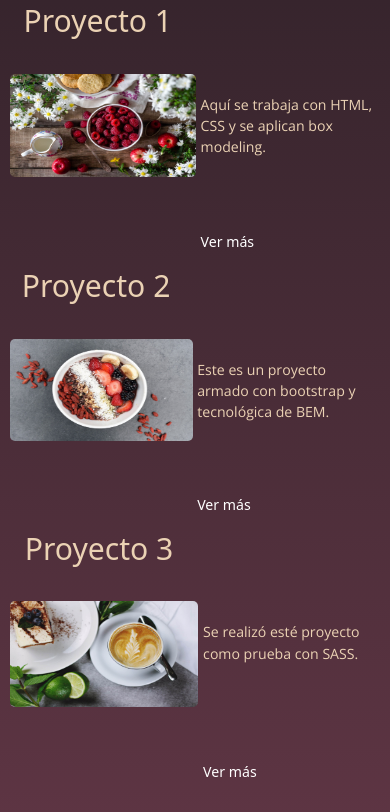
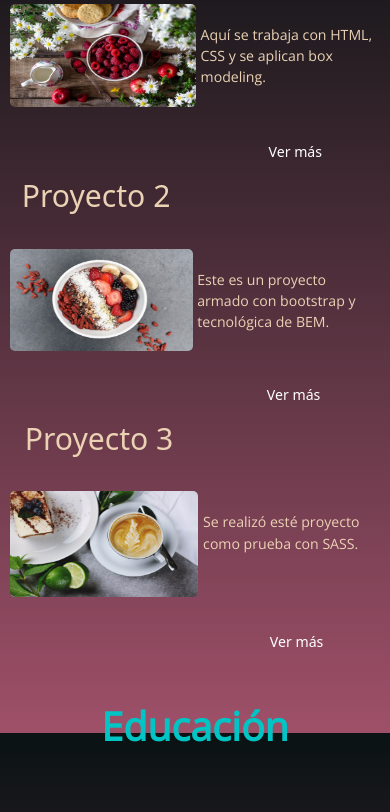
Before and after one commit to MajoCabre/proyecto_coderhouse, a website: page index.html in a window 390 px wide. Shown: the part 955-1767 px from the top of the page. Drawn offline with nearby package versions, Linux system fonts and the light colour scheme.

Commit message:
Resolucion de las media queries y el body.

```diff
--- a/SCSS/estilos.scss
+++ b/SCSS/estilos.scss
@@ -5,11 +5,17 @@
     height: $height;
 }
 
+html {
+    height: 100%;
+  }
+
 body {
     background: linear-gradient(#0a1213, #9f5069);
     background-repeat: no-repeat;
+    background-attachment: fixed;
     margin: 0px;
     padding: 0px;
+    min-height: 100%;
 }
 
 .cabecera {
@@ -596,7 +602,7 @@ table {
     }
 
     .footer {
-        margin-top: 160px;
+        // margin-top: 160px;
 
         h5 {
             font-size: $tamanio-fuente/102;
@@ -608,9 +614,9 @@ table {
 }
 
 @media only screen and (max-width: 600px) {
-    body {
-        background-color: rgb(145, 138, 138);
-    }
+    // body {
+    //     background-color: rgb(145, 138, 138);
+    // }
     .cabecera {
         nav {
             margin-left: 50px;
@@ -755,7 +761,7 @@ table {
     }
 
     .footer {
-        margin-top: 50px;
+        // margin-top: 50px;
 
         h5 {
             font-size: $tamanio-fuente/171;
@@ -930,7 +936,7 @@ table {
         margin-bottom: 15px;
     }
     .footer {
-        margin-top: 50px;
+        // margin-top: 50px;
 
         &--contacto {
             font-size: $tamanio-fuente/171;
@@ -944,6 +950,9 @@ table {
 
 @media only screen and (min-width: 320px) and (max-width: 479px) {
     .cabecera {
+        nav {
+            margin-left: 15px;
+        }
         a {
             font-size: 10px;
         }
@@ -960,6 +969,7 @@ table {
 
     #titulo-principal {
         font-size: $tamanio-fuente/50;
+        margin-top: 30px;
     }
 
     .subtitulo {
@@ -1016,9 +1026,14 @@ table {
         margin-top: 30px;
     }
 
+    .ver-mas {
+        display: flex;
+        justify-content: center;
+    }
+
     .ver-mas a {
         font-size: $tamanio-fuente/181;
-        margin-top: 30px;
+        margin-top: 10px;
     }
 
     .carousel-inner {
@@ -1048,6 +1063,8 @@ table {
 
     .educacion__subtitulo {
         font-size: $tamanio-fuente/65;
+        margin-bottom: 50px;
+        margin-top: 40px;
     }
     table {
         border-spacing: 15px;
@@ -1105,7 +1122,7 @@ table {
         margin-top: 5px;
     }
     footer {
-        margin-top: 75px !important;
+        // margin-top: 75px !important;
         padding: 0 !important;
 
         &--contacto {
```
Also changed, not shown: CSS/estilos.css.
